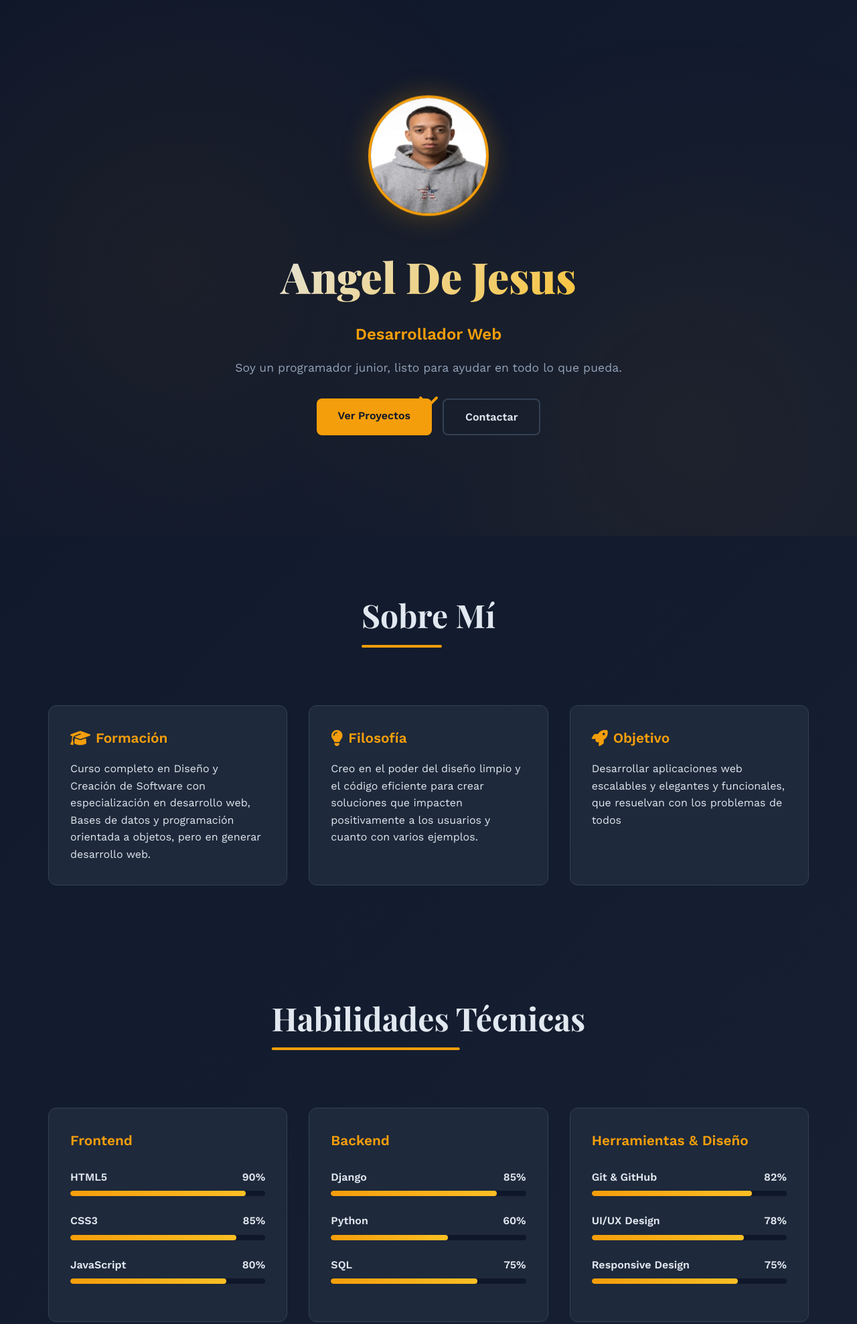
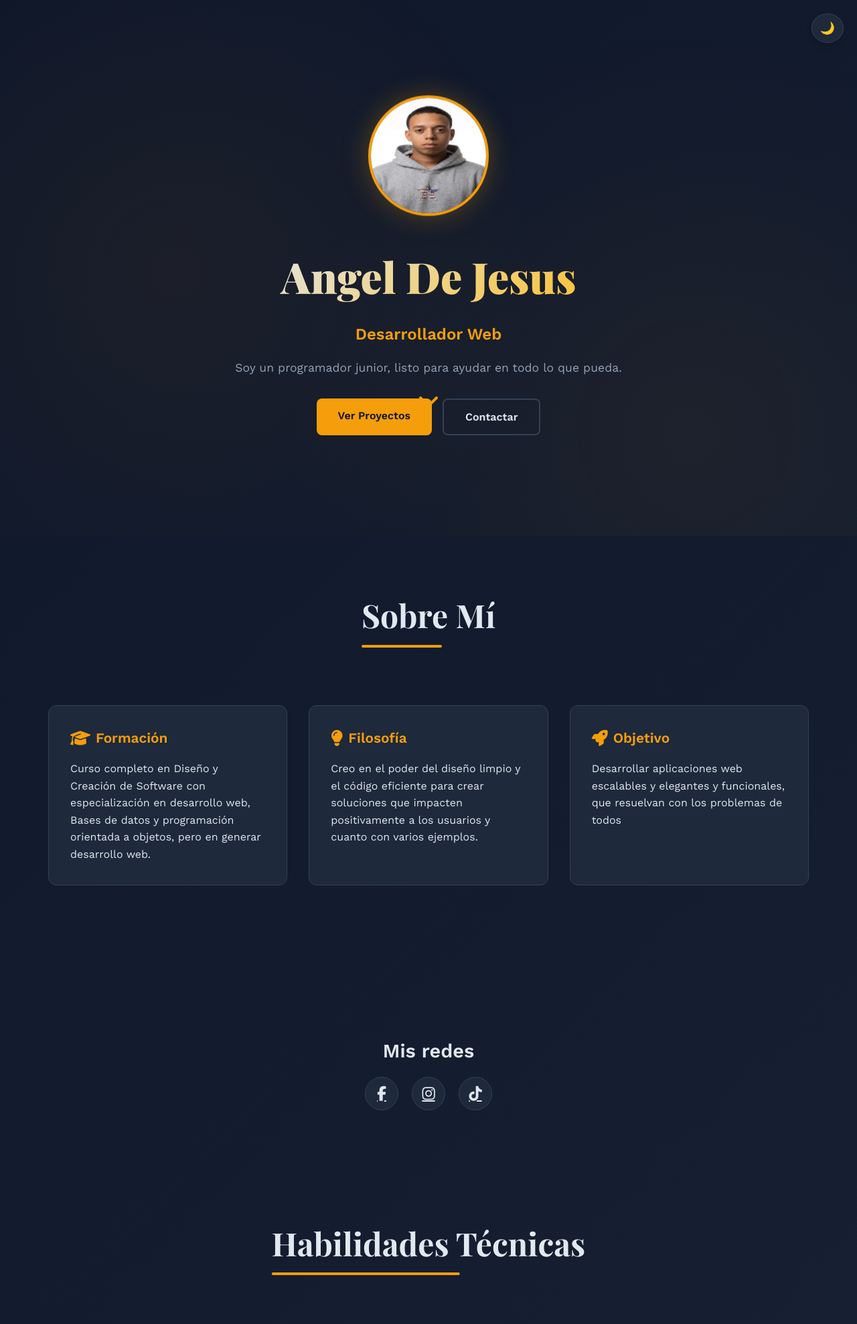
Before and after one commit to angelat007/portafolio.github.io, a plain HTML site: page index.html in a window 1280 px wide. Shown: the top 1977 px of the page at 67% size. Drawn offline with nearby package versions, Linux system fonts and the light colour scheme.

Commit message:
Actializamos CSS

```diff
--- a/CSS/style.css
+++ b/CSS/style.css
@@ -549,3 +549,90 @@ textarea {
   min-height: 120px;
   resize: vertical
 }
+
+.socials {
+  margin-top: 4rem;
+  text-align: center;
+}
+
+.socials h2 {
+  margin-bottom: 1rem;
+  font-size: 1.8rem;
+}
+
+.social-links {
+  display: flex;
+  justify-content: center;
+  gap: 20px;
+}
+
+.social-links a {
+  width: 50px;
+  height: 50px;
+  background: var(--surface);
+  border: 1px solid var(--border);
+  border-radius: 50%;
+  display: flex;
+  align-items: center;
+  justify-content: center;
+  color: var(--text);
+  font-size: 22px;
+  transition: transform 0.3s ease, background 0.3s ease;
+}
+
+.social-links a:hover {
+  transform: translateY(-5px);
+}
+
+.social-links .facebook:hover {
+  background: #1877f2;
+  color: #fff;
+}
+
+.social-links .instagram:hover {
+  background: linear-gradient(45deg, #f58529, #dd2a7b, #8134af);
+  color: #fff;
+}
+
+.social-links .tiktok:hover {
+  background: #000;
+  color: #fff;
+}
+
+
+/* ======================
+   MODO CLARO
+====================== */
+
+body.light {
+  --primary: #f8fafc;
+  --secondary: #e2e8f0;
+  --accent: #2563eb;
+  --accent-light: #3b82f6;
+  --text: #0f172a;
+  --text-dim: #475569;
+  --surface: #ffffff;
+  --border: #cbd5e1;
+
+  background: linear-gradient(135deg, #f8fafc 0%, #e2e8f0 100%);
+}
+
+/* Transición suave */
+body {
+  transition: background 0.3s ease, color 0.3s ease;
+}
+
+.theme-toggle {
+  position: fixed;
+  top: 20px;
+  right: 20px;
+  background: var(--surface);
+  color: var(--text);
+  border: 1px solid var(--border);
+  padding: 10px 12px;
+  border-radius: 50%;
+  cursor: pointer;
+  font-size: 18px;
+  box-shadow: 0 4px 10px rgba(0, 0, 0, 0.15);
+  z-index: 1000;
+}
--- a/index.html
+++ b/index.html
@@ -15,6 +15,12 @@
 </head>
 
 <body>
+    <!-- Cambio de modo -->
+    <button id="theme-toggle" class="theme-toggle">
+        🌙
+    </button>
+
+
     <!-- Info -->
     <header>
         <div class="container">
@@ -57,6 +63,16 @@
                         problemas de todos</p>
                 </div>
             </div>
+        </div>
+    </section>
+
+     <!-- Sección de redes sociales -->
+    <section class="socials">
+        <h2>Mis redes</h2>
+        <div class="social-links">
+            <a href="https://www.facebook.com/profile.php?id=61573106491078" target="_blank" class="facebook"><i class="fab fa-facebook-f"></i></a>
+            <a href="https://www.instagram.com/angelpj007/" target="_blank" class="instagram"><i class="fab fa-instagram"></i></a>
+            <a href="https://www.tiktok.com/@ang.mtb?lang=es" target="_blank" class="tiktok"><i class="fab fa-tiktok"></i></a>
         </div>
     </section>
 
@@ -261,7 +277,6 @@
         </div>
     </section>
 
-
     <!-- CONTACTO -->
     <section id="contacto" class="section">
         <div class="container grid reveal" style="grid-template-columns:1.1fr .9fr;align-items:center">
@@ -290,7 +305,6 @@
         </div>
     </section>
 
-
     <!-- Footer -->
     <footer>
         <div class="container">
@@ -304,6 +318,15 @@
     <script src="https://cdn.jsdelivr.net/npm/emailjs-com@3/dist/email.min.js"></script>
     <script src="JS/script.js"></script>
 
+    <script>
+        const toggle = document.getElementById("theme-toggle");
+
+        toggle.addEventListener("click", () => {
+            document.body.classList.toggle("light");
+            toggle.textContent = document.body.classList.contains("light") ? "☀️" : "🌙";
+        });
+    </script>
+
 </body>
 
 </html>
```
Also changed, not shown: media/Gestor.png.
